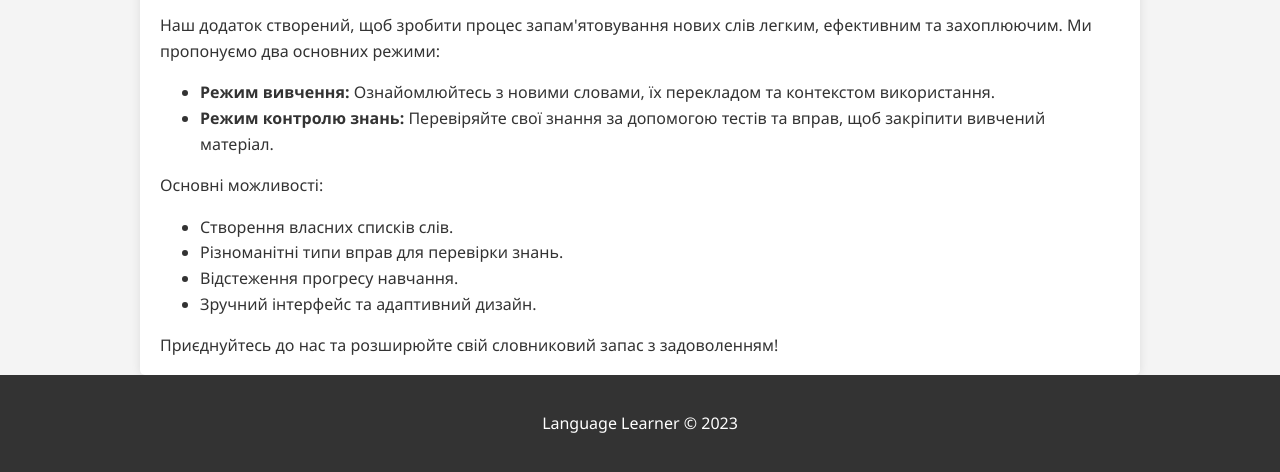
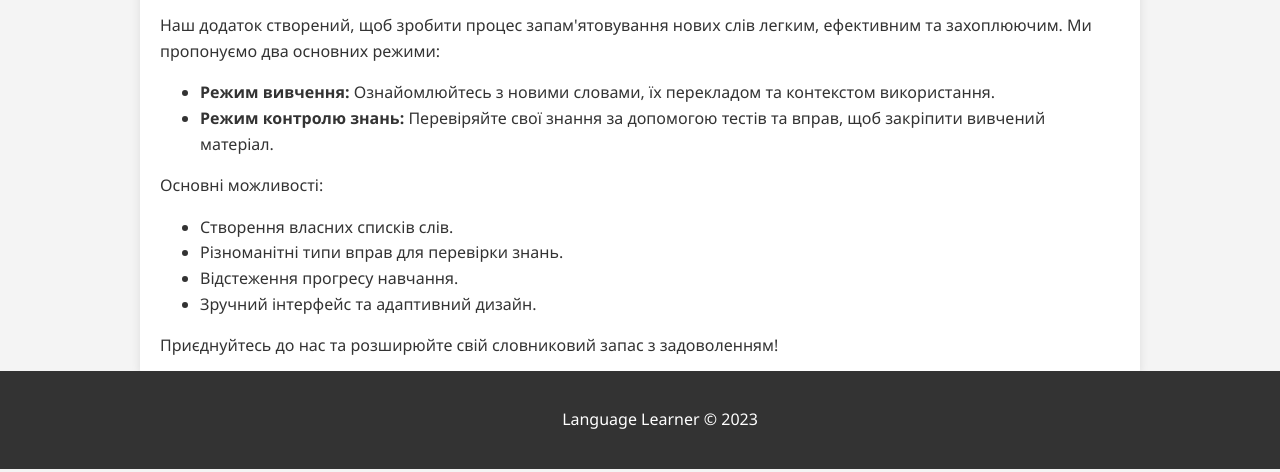
Before and after one commit to EMPTYest/lab2, a plain HTML site: page index.html in a window 1280 px wide. Shown: the part 331-803 px from the top of the page. Drawn offline with Linux system fonts and the light colour scheme.

Commit message:
Update style.css

```diff
--- a/style.css
+++ b/style.css
@@ -217,8 +217,11 @@ table.profile-table td:first-child {
 /* Footer */
 footer {
     padding: 20px;
-    margin-bottom: 0px;
+    margin-top: 30px;
     color: #fff;
     background-color: #333;
     text-align: center;
+    bottom: 0;
+    position: absolute;
+    width: 100%;
 }
```
